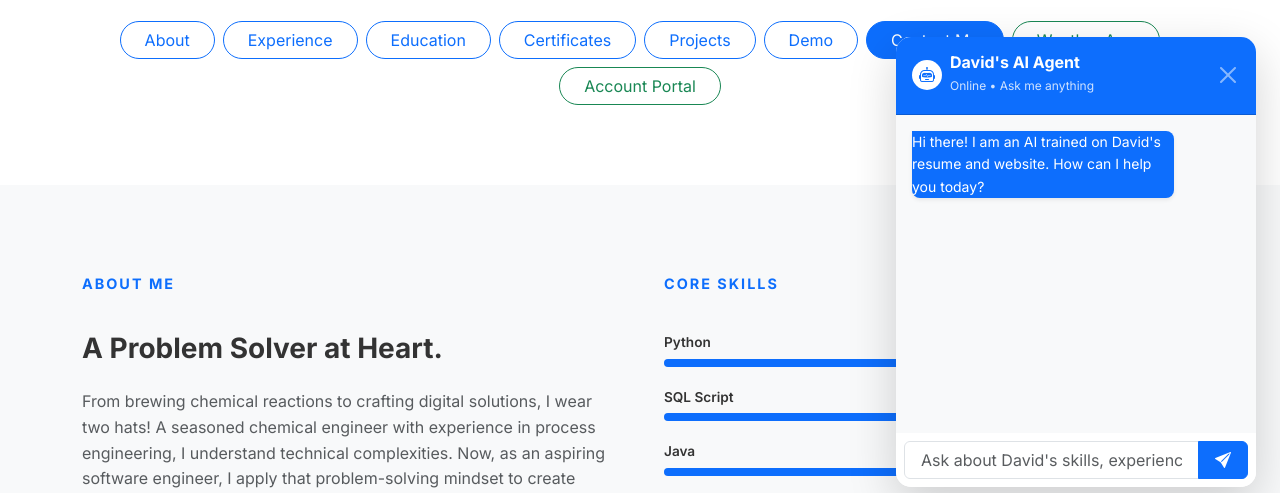
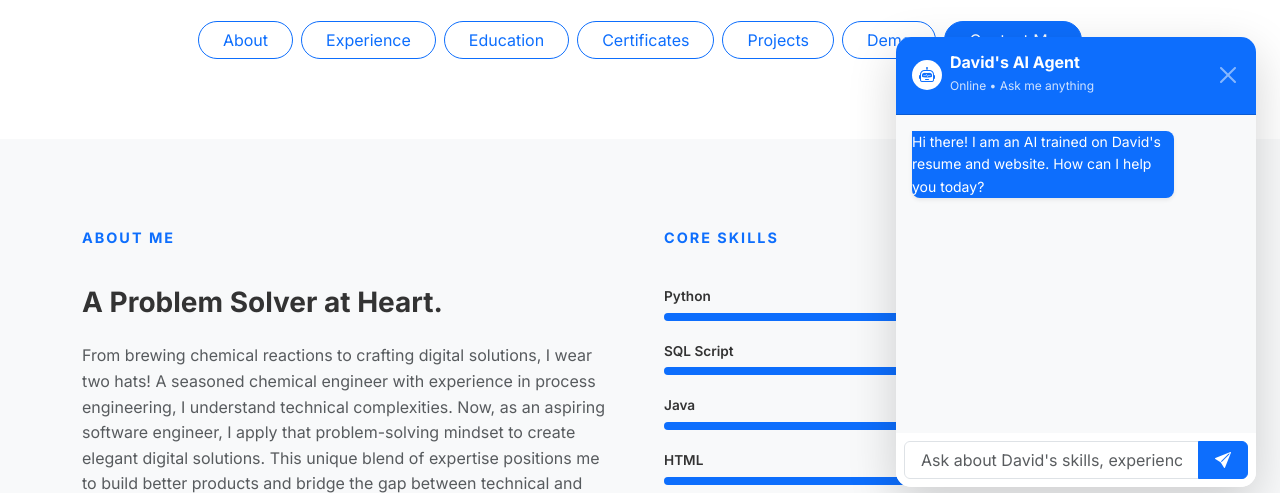
Before and after one commit to david820428/cv2026, a plain HTML site: page index.html in a window 1280 px wide. Shown: the part 289-782 px from the top of the page. Drawn offline with nearby package versions, Linux system fonts and the light colour scheme.

Commit message:
Remove links to Weather App and Account Portal

```diff
--- a/index.html
+++ b/index.html
@@ -78,8 +78,6 @@
             <a href="#projects" class="btn btn-outline-primary rounded-pill px-4">Projects</a>
             <a href="#demos" class="btn btn-outline-primary rounded-pill px-4">Demo</a>
             <a href="#contact" class="btn btn-primary rounded-pill px-4">Contact Me</a>
-            <a href="weather.html" class="btn btn-outline-success rounded-pill px-4">Weather App</a>
-            <a href="account.html" class="btn btn-outline-success rounded-pill px-4">Account Portal</a>
         </div>
     </div>
     </header>
```
